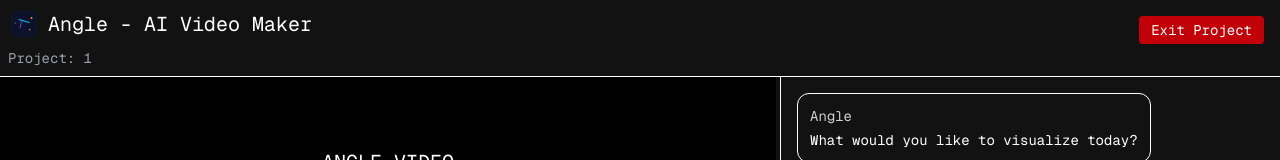
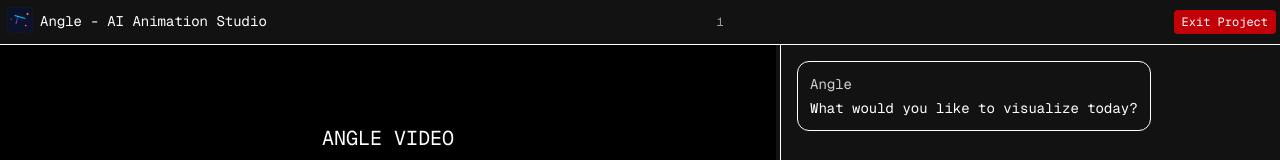
Before and after one commit to anonlegionoke/angle, a Next.js app: page /editor/1 in a window 1280 px wide. Shown: the top 160 px of the page. Built offline with nearby package versions, Linux system fonts and the light colour scheme; no server answers; the database is empty.

Commit message:
Refactor header styling and layout in Editor component for improved UI consistency

```diff
--- a/src/app/editor/[projectId]/page.tsx
+++ b/src/app/editor/[projectId]/page.tsx
@@ -988,9 +988,9 @@ export default function Editor() {
   return (
     <div className="flex flex-col h-screen bg-editor-bg text-white font-mono">
       <LoadingOverlay isLoading={isLoading} message={loadingMessage} />
-      <header className="p-2 text-left border-b border-editor-border relative">
-        <h1 className="text-xl cursor-pointer" onClick={() => setShowDarkIcon(false)}>
-          <span className="mr-2">
+      <header className="p-1 text-left border-b border-editor-border relative">
+        <div className='flex justify-between'>
+        <h1 className="text-sm space-x-1 cursor-pointer" onClick={() => setShowDarkIcon(false)}>
             <AnimatePresence mode="wait">
               {currentProjectId && showDarkIcon ? (
                 <motion.img
@@ -1021,18 +1021,18 @@ export default function Editor() {
                   }}
                 />
               )}
-            </AnimatePresence>
-          </span>
-          Angle - AI Video Maker
-        </h1>
-        {currentProjectId && (
-          <p className="text-sm text-gray-400 mt-1">Project: {currentProjectId}</p>
-        )}
-
-        <button
+              </AnimatePresence>
+              <p className='inline'>
+              Angle - AI Animation Studio
+              </p>
+          </h1>
+          {currentProjectId && (
+          <p className="text-xs text-gray-400 text-center mt-2.5">{currentProjectId}</p>
+          )}
+          <button
           onClick={handleExitProject}
           disabled={isExiting}
-          className="absolute right-4 top-4 bg-red-700 hover:bg-red-600 transition-colors text-white px-3 py-1 rounded text-sm cursor-pointer disabled:opacity-50 disabled:cursor-not-allowed flex items-center"
+          className="bg-red-700 hover:bg-red-600 transition-colors text-white rounded text-xs cursor-pointer disabled:opacity-50 disabled:cursor-not-allowed flex items-center h-6 px-2 mt-1.5"
         >
           {isExiting ? (
             <>
@@ -1043,6 +1043,7 @@ export default function Editor() {
             'Exit Project'
           )}
         </button>
+          </div>
       </header>
 
       <main className="flex flex-1 overflow-hidden">
```
